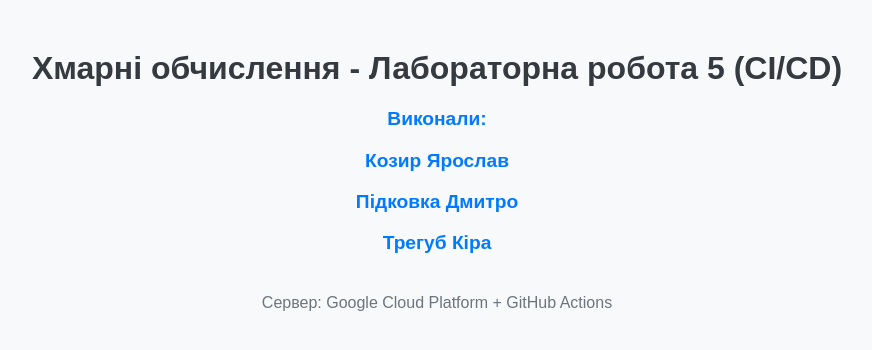
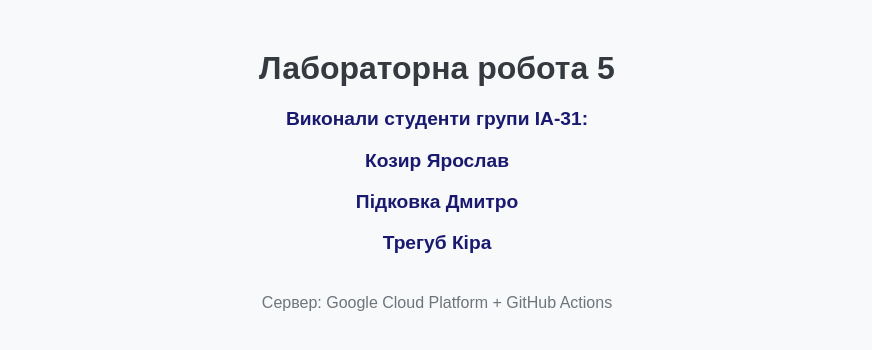
Before and after one commit to gfnf9977/lab5-cloud, a plain HTML site: page index.html in a window 1280 px wide. Shown: the whole page, without its empty margins (203-1075 px from the left). Drawn offline with Linux system fonts and the light colour scheme.

Commit message:
Update team section and heading in index.html

```diff
--- a/index.html
+++ b/index.html
@@ -14,16 +14,16 @@
         }
         .team {
             font-size: 1.2em;
-            color: #007bff;
+            color: #191970;
             margin-top: 20px;
             font-weight: bold;
         }
     </style>
 </head>
 <body>
-    <h1>Хмарні обчислення - Лабораторна робота 5 (CI/CD)</h1>
+    <h1> Лабораторна робота 5 </h1>
     <div class="team">
-        <p>Виконали:</p>
+        <p>Виконали студенти групи ІА-31:</p>
         <p>Козир Ярослав</p>
         <p>Підковка Дмитро</p>
         <p>Трегуб Кіра</p>
```
